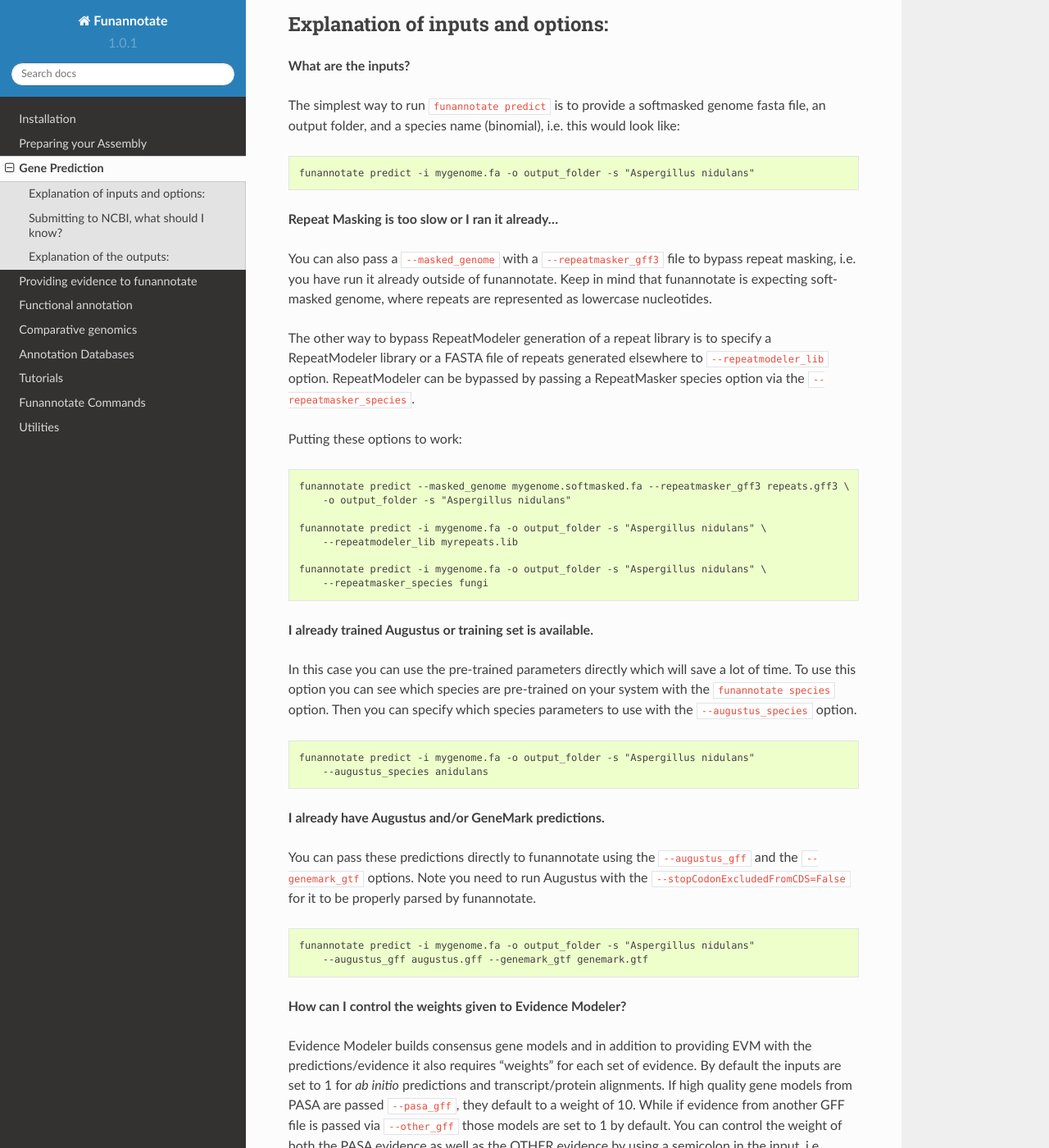
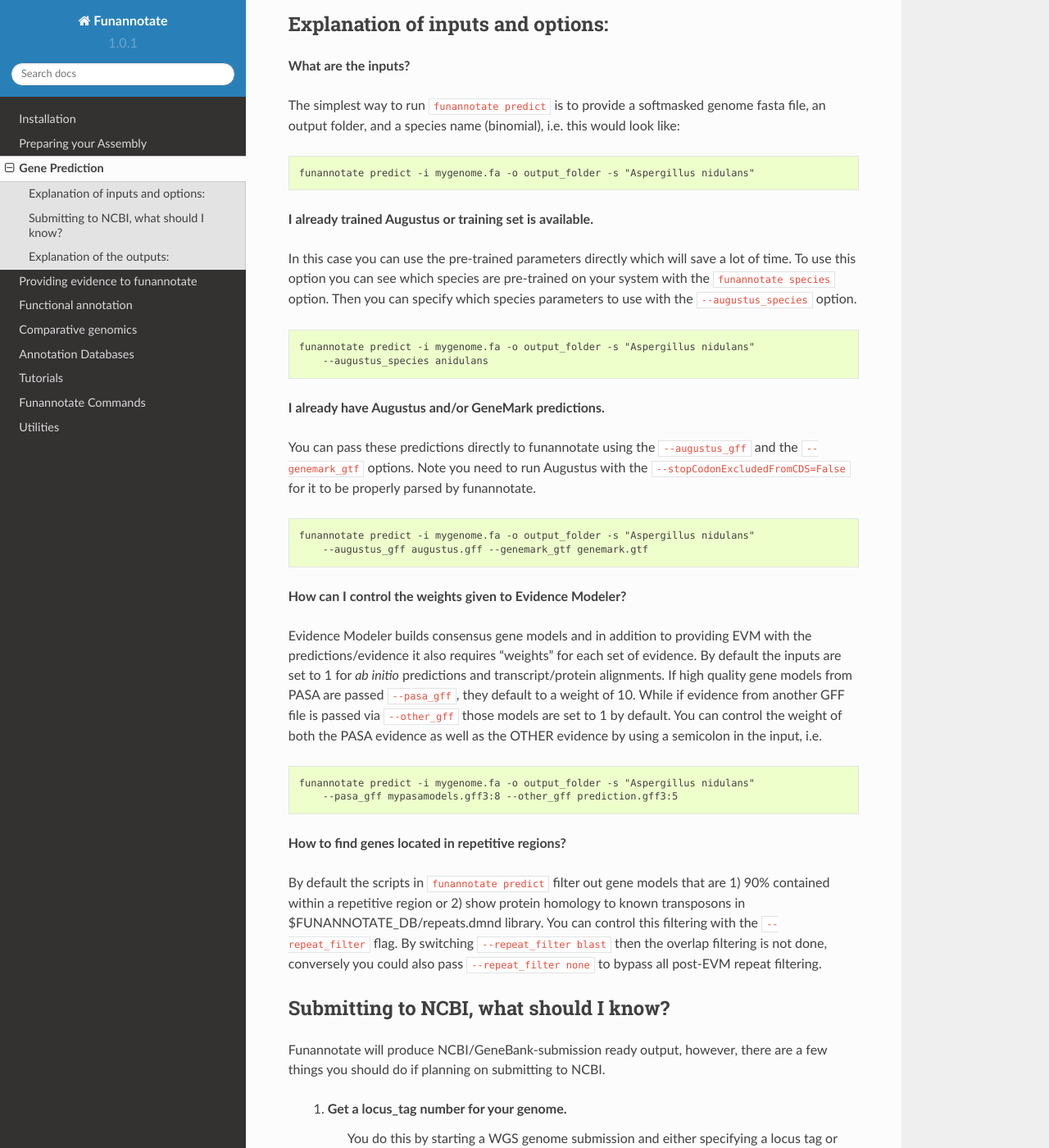
Before and after one commit to nextgenusfs/funannotate, a Sphinx documentation site: the page built from docs/predict.rst, in a window 1280 px wide and 1400 px high, scrolled down 1855 px. Shown: the whole window at 82% size. Built offline with Sphinx 7.4.7 and the Read the Docs theme 2.0.0, drawn with Linux system fonts in a browser that asks for light colours.

Commit message:
add minimap2 to conda and update predict docs

```diff
--- a/docs/conda.rst
+++ b/docs/conda.rst
@@ -25,7 +25,7 @@
     #install external dependencies with bioconda
     conda install -y -c bioconda blast rmblast goatools fisher \
         bedtools blat hmmer exonerate diamond tbl2asn hisat2 ucsc-pslcdnafilter  \
-        samtools raxml trimal mafft kallisto bowtie2 infernal mummer
+        samtools raxml trimal mafft kallisto bowtie2 infernal mummer minimap2
 
 
 This will automatically install most of the dependencies.
--- a/docs/predict.rst
+++ b/docs/predict.rst
@@ -81,26 +81,6 @@
 
     funannotate predict -i mygenome.fa -o output_folder -s "Aspergillus nidulans"
 
-
-**Repeat Masking is too slow or I ran it already...**
-
-You can also pass a :code:`--masked_genome` with a :code:`--repeatmasker_gff3` file to bypass repeat masking, i.e. you have run it already outside of funannotate.  Keep in mind that funannotate is expecting soft-masked genome, where repeats are represented as lowercase nucleotides.
-
-The other way to bypass RepeatModeler generation of a repeat library is to specify a RepeatModeler library or a FASTA file of repeats generated elsewhere to :code:`--repeatmodeler_lib` option.  RepeatModeler can be bypassed by passing a RepeatMasker species option via the :code:`--repeatmasker_species`.
-
-Putting these options to work:
-
-.. code-block:: none
-
-    funannotate predict --masked_genome mygenome.softmasked.fa --repeatmasker_gff3 repeats.gff3 \
-        -o output_folder -s "Aspergillus nidulans"
-
-    funannotate predict -i mygenome.fa -o output_folder -s "Aspergillus nidulans" \
-        --repeatmodeler_lib myrepeats.lib
-
-    funannotate predict -i mygenome.fa -o output_folder -s "Aspergillus nidulans" \
-        --repeatmasker_species fungi
-
 **I already trained Augustus or training set is available.**
 
 In this case you can use the pre-trained parameters directly which will save a lot of time. To use this option you can see which species are pre-trained on your system with the :code:`funannotate species` option.  Then you can specify which species parameters to use with the :code:`--augustus_species` option.
@@ -127,6 +107,10 @@
 
     funannotate predict -i mygenome.fa -o output_folder -s "Aspergillus nidulans"
         --pasa_gff mypasamodels.gff3:8 --other_gff prediction.gff3:5
+
+**How to find genes located in repetitive regions?**
+
+By default the scripts in :code:`funannotate predict` filter out gene models that are 1) 90% contained within a repetitive region or 2) show protein homology to known transposons in $FUNANNOTATE_DB/repeats.dmnd library. You can control this filtering with the :code:`--repeat_filter` flag. By switching :code:`--repeat_filter blast` then the overlap filtering is not done, conversely you could also pass :code:`--repeat_filter none` to bypass all post-EVM repeat filtering.
 
 Submitting to NCBI, what should I know?
 ^^^^^^^^^^^^^^^^^^^^^^^^^^^^^^^^^^^^^^^^^^
```
